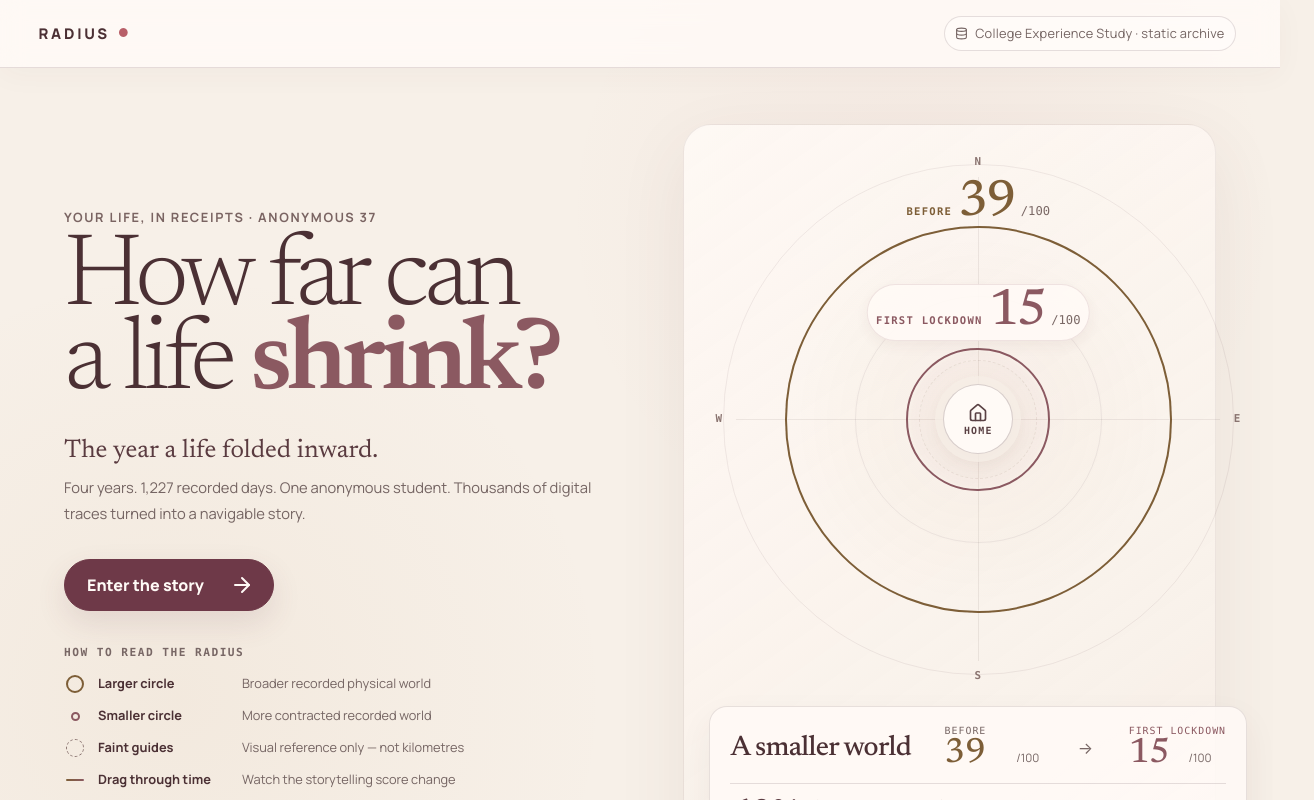
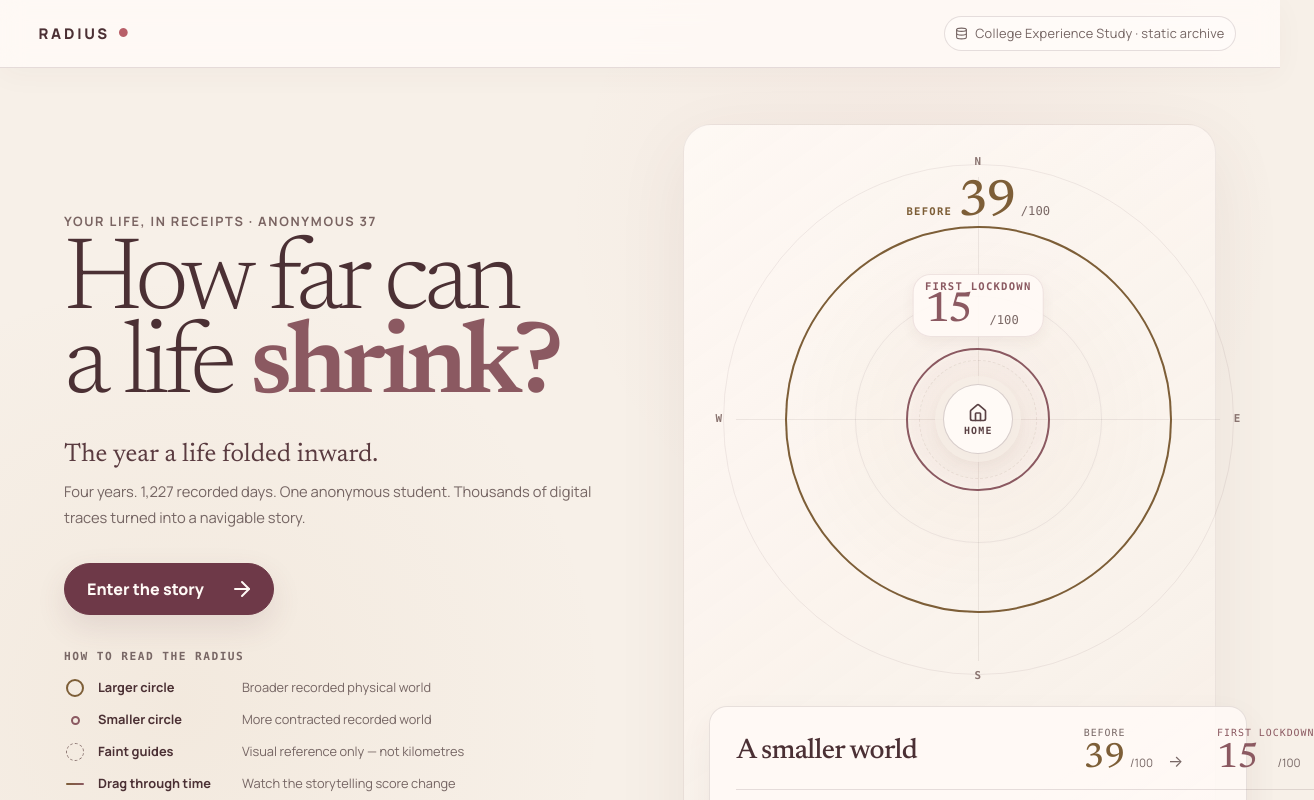
Before and after one commit to Kush110807/RADIUS-WebRush, a React (Vite) app: page / in a window 1280 px wide. Shown: the top 800 px of the page, 1314 px wide, since content can reach past the window. Built offline with nearby package versions, Linux system fonts and the light colour scheme.

Commit message:
Fix landing page visual alignment

```diff
--- a/src/styles.css
+++ b/src/styles.css
@@ -1079,3 +1079,80 @@ button:focus-visible, a:focus-visible, input:focus-visible, select:focus-visible
   line-height:1.32;
 }
 .observation-story-v3 > p:last-child { color:#5e494b; }
+
+/* =========================================================
+   LANDING ALIGNMENT PATCH — final metric/callout discipline
+   Scope: landing hero only. No story/data/interaction changes.
+   ========================================================= */
+@media (min-width: 769px) {
+  .landing-ring-label-v2.first-lockdown {
+    display:grid;
+    grid-template-columns:auto auto;
+    grid-template-areas:
+      "label label"
+      "value unit";
+    justify-items:start;
+    align-items:end;
+    column-gap:5px;
+    row-gap:2px;
+    min-width:0;
+    padding:6px 11px 7px;
+    border-radius:18px;
+    transform:translate(-50%,-116%);
+  }
+  .landing-ring-label-v2.first-lockdown small { grid-area:label; }
+  .landing-ring-label-v2.first-lockdown b {
+    grid-area:value;
+    font-size:clamp(2.35rem,3.3vw,3.35rem);
+    line-height:.86;
+  }
+  .landing-ring-label-v2.first-lockdown em {
+    grid-area:unit;
+    align-self:end;
+    padding-bottom:3px;
+  }
+
+  .landing-insight-v2 {
+    grid-template-columns:minmax(190px,.9fr) minmax(360px,1.1fr);
+    align-items:center;
+    column-gap:28px;
+    padding:20px 26px;
+  }
+  .landing-insight-v2 > p {
+    align-self:center;
+    padding-right:8px;
+  }
+  .landing-compare-v2 {
+    grid-template-columns:max-content 34px max-content;
+    justify-content:end;
+    align-items:end;
+    column-gap:15px;
+  }
+  .landing-compare-v2 > span {
+    width:max-content;
+    display:grid;
+    grid-template-columns:auto auto;
+    grid-template-areas:
+      "label label"
+      "value unit";
+    justify-content:start;
+    align-items:end;
+    column-gap:5px;
+    row-gap:3px;
+  }
+  .landing-compare-v2 > span small { grid-area:label; }
+  .landing-compare-v2 > span b { grid-area:value; }
+  .landing-compare-v2 > span em {
+    grid-area:unit;
+    align-self:end;
+    padding-bottom:4px;
+  }
+  .landing-compare-v2 > span:first-child { justify-self:start; }
+  .landing-compare-v2 > span:last-child { justify-self:end; }
+  .landing-compare-v2 > i {
+    align-self:end;
+    margin-bottom:7px;
+    line-height:1;
+  }
+  .landing-reduction-v2 { margin-top:1px; }
+}
--- a/src/styles/responsive.css
+++ b/src/styles/responsive.css
@@ -496,3 +496,67 @@ svg, img { max-width:100%; }
   .observation-stat-v3 { grid-template-columns:minmax(0,1fr) auto; align-items:end; }
   .observation-stat-v3 > small { grid-column:1/-1; }
 }
+
+/* Landing alignment patch — compact/tablet/mobile continuation. */
+@media (max-width: 768px) {
+  .landing-insight-v2 {
+    grid-template-columns:1fr;
+    gap:14px;
+  }
+  .landing-insight-v2 > p {
+    padding-right:0;
+  }
+  .landing-compare-v2 {
+    width:100%;
+    grid-template-columns:max-content 28px max-content;
+    justify-content:start;
+    align-items:end;
+    column-gap:12px;
+  }
+  .landing-compare-v2 > span {
+    width:max-content;
+    display:grid;
+    grid-template-columns:auto auto;
+    grid-template-areas:
+      "label label"
+      "value unit";
+    justify-content:start;
+    align-items:end;
+    column-gap:4px;
+    row-gap:2px;
+  }
+  .landing-compare-v2 > span small { grid-area:label; }
+  .landing-compare-v2 > span b { grid-area:value; }
+  .landing-compare-v2 > span em { grid-area:unit; align-self:end; padding-bottom:3px; }
+  .landing-compare-v2 > i { align-self:end; margin-bottom:6px; }
+  .landing-compare-v2 > span:last-child { justify-self:start; }
+}
+
+@media (max-width: 560px) {
+  .landing-ring-label-v2.first-lockdown {
+    display:grid;
+    grid-template-columns:auto auto;
+    grid-template-areas:
+      "label label"
+      "value unit";
+    justify-items:start;
+    align-items:end;
+    column-gap:4px;
+    row-gap:1px;
+    padding:5px 9px 6px;
+    border-radius:15px;
+    transform:translate(-50%,-108%);
+  }
+  .landing-ring-label-v2.first-lockdown small { grid-area:label; }
+  .landing-ring-label-v2.first-lockdown b { grid-area:value; line-height:.88; }
+  .landing-ring-label-v2.first-lockdown em { grid-area:unit; align-self:end; padding-bottom:2px; }
+  .landing-compare-v2 { column-gap:9px; }
+}
+
+@media (max-width: 375px) {
+  .landing-compare-v2 {
+    grid-template-columns:max-content 20px max-content;
+    column-gap:6px;
+  }
+  .landing-compare-v2 > i { margin-bottom:5px; }
+}
```
